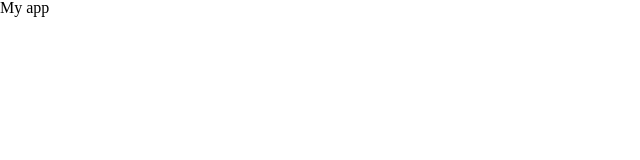
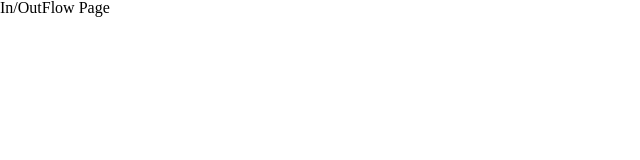
Before and after one commit to WalteirJulioAraujo/Projeto-14---MyWallet---FrontEnd, a JavaScript app: page /inoutflow in a window 1280 px wide. Shown: the top 160 px of the page, without its empty margins (0-640 px from the left). Built offline with nearby package versions, Linux system fonts and the light colour scheme.

Commit message:
Rotas do projeto

```diff
--- a/package.json
+++ b/package.json
@@ -4,10 +4,12 @@
   "private": true,
   "dependencies": {
     "axios": "^0.21.1",
+    "components": "^0.1.0",
     "react": "^17.0.2",
     "react-dom": "^17.0.2",
     "react-router-dom": "^5.2.0",
-    "react-scripts": "^4.0.3"
+    "react-scripts": "^4.0.3",
+    "styled": "^1.0.0"
   },
   "scripts": {
     "start": "react-scripts start",
--- a/src/components/App.js
+++ b/src/components/App.js
@@ -1,5 +1,30 @@
+import { BrowserRouter, Switch, Route } from 'react-router-dom';
+import LogIn from './LogIn.js';
+import SignUp from './SignUp.js';
+import Home from './Home.js';
+import InOutFlow from './InOutFlow.js';
+import Statement from './Statement.js';
+
 export default function App(){
     return(
-        <div>My app</div>
+        <BrowserRouter>
+            <Switch>
+                <Route path='/' exact>
+                    <LogIn />
+                </Route>
+                <Route path='/sign-up' exact>
+                    <SignUp />
+                </Route>
+                <Route path='/home' exact>
+                    <Home />
+                </Route>
+                <Route path='/inoutflow' exact>
+                    <InOutFlow />
+                </Route>
+                <Route path='/statement' exact>
+                    <Statement />
+                </Route>
+            </Switch>
+        </BrowserRouter>
     );
 }
--- /dev/null
+++ b/src/components/Home.js
@@ -0,0 +1,5 @@
+export default function Home(){
+    return(
+        <div>Home Page</div>
+    )
+}
--- /dev/null
+++ b/src/components/InOutFlow.js
@@ -0,0 +1,5 @@
+export default function InOutFlow(){
+    return(
+        <div>In/OutFlow Page</div>
+    )
+}
--- /dev/null
+++ b/src/components/LogIn.js
@@ -0,0 +1,5 @@
+export default function LogIn(){
+    return(
+        <div>Log In Page</div>
+    )
+}
--- /dev/null
+++ b/src/components/SignUp.js
@@ -0,0 +1,5 @@
+export default function SignUp(){
+    return(
+        <div>Sign Up Page</div>
+    )
+}
--- /dev/null
+++ b/src/components/Statement.js
@@ -0,0 +1,5 @@
+export default function Statement(){
+    return(
+        <div>Statement Page</div>
+    )
+}
```
Also changed, not shown: 1 other file (tests, documents, lock files or other folders).
